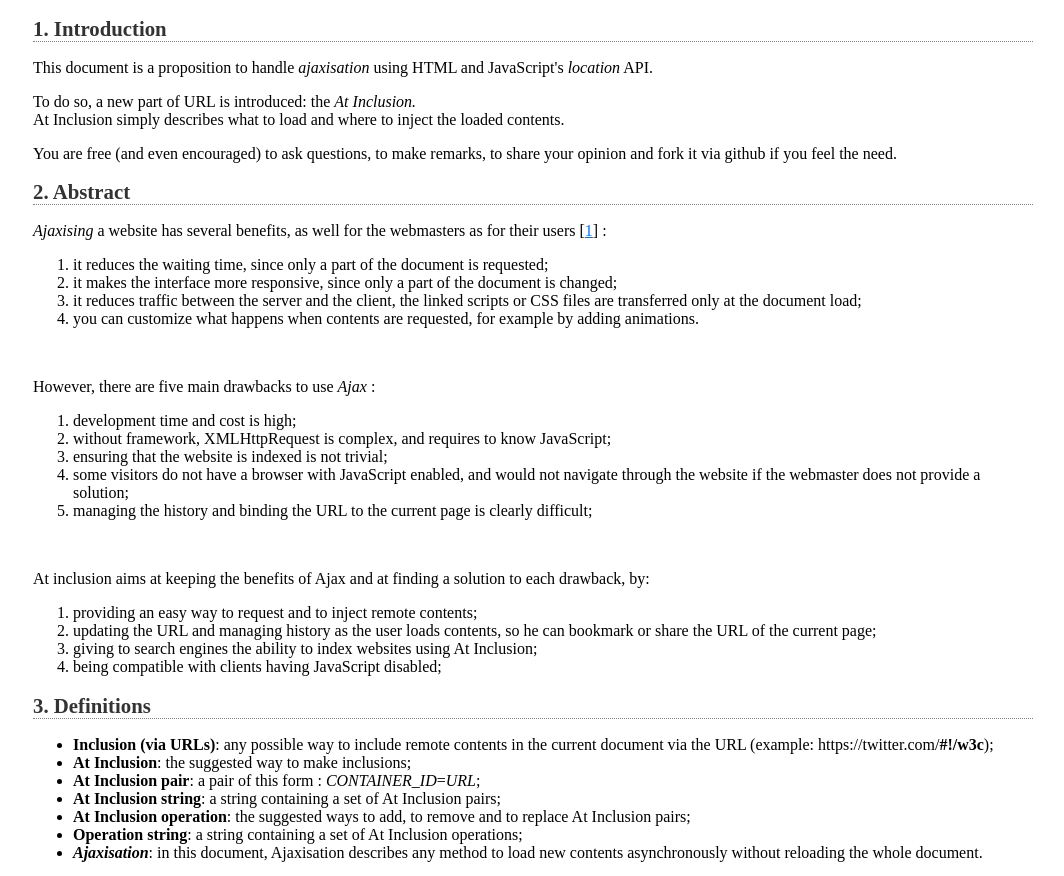
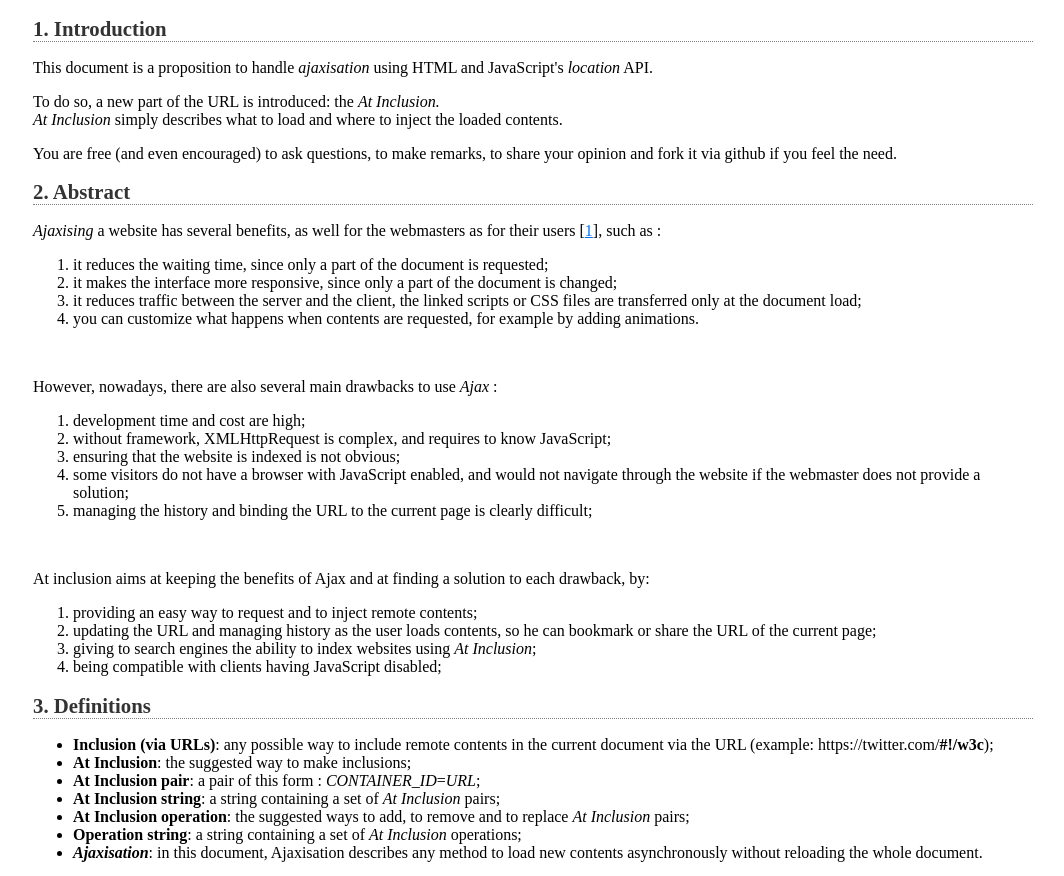
Before and after one commit to fflorent/At-Inclusion-Proposal, a plain HTML site: page index.html in a window 1280 px wide. Shown: the part 56-932 px from the top of the page, without its empty margins (107-1171 px from the left). Drawn offline with Linux system fonts and the light colour scheme.

Commit message:
some addtions...

```diff
--- a/index.html
+++ b/index.html
@@ -98,12 +98,12 @@
 
 			<h2>Introduction</h2>
 			<p>This document is a proposition to handle <i>ajaxisation</i> using HTML and JavaScript's <i>location</i> API.
-			<p>To do so, a new part of URL is introduced: the <i>At Inclusion.</i>
-				<br/>At Inclusion simply describes what to load and where to inject the loaded contents.</p>
+			<p>To do so, a new part of the URL is introduced: the <i>At Inclusion.</i>
+				<br/><i>At Inclusion</i> simply describes what to load and where to inject the loaded contents.</p>
 			<p>You are free (and even encouraged) to ask questions, to make remarks, to share your opinion and fork it via github if you feel the need.</p>
 
 			<h2>Abstract</h2>
-			<p><i>Ajaxising</i> a website has several benefits, as well for the webmasters as for their users [<a target="_blank" href="http://www.interaktonline.com/support/articles/Details/Ajax:+Asynchronously+Moving+Forward-Why+use+Ajax%3F.html?id_art=36&amp;id_asc=309">1</a>] : </p>
+			<p><i>Ajaxising</i> a website has several benefits, as well for the webmasters as for their users [<a target="_blank" href="http://www.interaktonline.com/support/articles/Details/Ajax:+Asynchronously+Moving+Forward-Why+use+Ajax%3F.html?id_art=36&amp;id_asc=309">1</a>], such as : </p>
 			<ol>
 				<li>it reduces the waiting time, since only a part of the document is requested; </li>
 				<li>it makes the interface more responsive, since only a part of the document is changed;</li>
@@ -111,11 +111,11 @@
 				<li>you can customize what happens when contents are requested, for example by adding animations.</li>
 			</ol>
 			<br/>
-			<p>However, there are five main drawbacks to use <i>Ajax</i> : </p>
+			<p>However, nowadays, there are also several main drawbacks to use <i>Ajax</i> : </p>
 			<ol>
-				<li>development time and cost is high;</li>
+				<li>development time and cost are high;</li>
 				<li>without framework, XMLHttpRequest is complex, and requires to know JavaScript;</li>
-				<li>ensuring that the website is indexed is not trivial;</li>
+				<li>ensuring that the website is indexed is not obvious;</li>
 				<li>some visitors do not have a browser with JavaScript enabled, and would not navigate through the website if the webmaster does not provide a solution;</li>
 				<li>managing the history and binding the URL to the current page is clearly difficult;</li>
 			</ol>
@@ -124,7 +124,7 @@
 			<ol>
 				<li>providing an easy way to request and to inject remote contents;</li>
 				<li>updating the URL and managing history as the user loads contents, so he can bookmark or share the URL of the current page;</li>
-				<li>giving to search engines the ability to index websites using At Inclusion;</li>
+				<li>giving to search engines the ability to index websites using <i>At Inclusion</i>;</li>
 				<li>being compatible with clients having JavaScript disabled;</li>
 			</ol>
 			<h2>Definitions</h2>
@@ -133,21 +133,21 @@
 					(example: https://twitter.com/<b>#!/w3c</b>);</li>
 				<li><b>At Inclusion</b>: the suggested way to make inclusions;</li>
 				<li><b>At Inclusion pair</b>: a pair of this form : <i>CONTAINER_ID</i>=<i>URL</i>;</li>
-				<li><b>At Inclusion string</b>: a string containing a set of At Inclusion pairs;</li>
-				<li><b>At Inclusion operation</b>: the suggested ways to add, to remove and to replace At Inclusion pairs;</li>
-				<li><b>Operation string</b>: a string containing a set of At Inclusion operations;</li>
+				<li><b>At Inclusion string</b>: a string containing a set of <i>At Inclusion</i> pairs;</li>
+				<li><b>At Inclusion operation</b>: the suggested ways to add, to remove and to replace <i>At Inclusion</i> pairs;</li>
+				<li><b>Operation string</b>: a string containing a set of <i>At Inclusion</i> operations;</li>
 				<li><b><i>Ajaxisation</i></b>: in this document, Ajaxisation describes any method to load new contents asynchronously without reloading the whole document.</li>
 			</ul>
 			<h2>Objectives</h2>
 
 			<h3>Ease of use</h3>
 			<p>Whereas XMLHttpRequest is a complex object for beginners (who often use libraries instead of it directly),
-				the feature must cover with an easy and rapid way the use case of the injection of remote HTML content, which is one of the most frequent.
+				the feature must cover with an easy and rapid way the use case of the injection of remote HTML content, which is one of the most frequently used.
 				<br/>A declarative approach would satisfy that constraint.</p>
 			<h3>Security strength</h3>
 			<p>The feature must prevent the user from creating security issues. The ability to handle <i>inclusions</i> in URLs is not only given to the webmaster, but also to anyone. </p>
 			<p>If the webmaster has not pointed out this issue, the user can easily create this kind of URL: <br/>http://mysite/mypage.html#<b>SOMEWHERE_UNEXPECTED=/something_I_dont_want_there.html</b></p>
-			<p>So the feature must go with a mechanism that gives the control to the webmaster to put <u>only what they want</u> and <u>only where they want</u>.</p>
+			<p>So the feature must go with a mechanism that gives the control to the webmaster to put <u>only the content they allow only where they allow</u>.</p>
 
 			<h3><i>Crawlability</i></h3>
 			<p>Making <i>crawlable</i> an <i>ajaxised</i> website is one of the hardest challenges for a webmaster.
@@ -160,23 +160,23 @@
 
 
 			<h2>The At Inclusion String</h2>
-			<p>At inclusion is a part of the structure of URL (like the query string), which gives the user-agent the contents to include in the document. An At Inclusion string is described by comma-separated series of pairs. Each pair contains :</p>
+			<p>At inclusion is a part of the structure of URL (like the query string), which gives the user-agent the contents to be included in the document. An <i>At Inclusion</i> string is described by comma-separated series of pairs. Each pair contains :</p>
 			<ul>
 				<li>the <b>key</b> which is the ID of the element where to inject the contents. We also name it the <b>target ID</b> and we call the matching element the <b>target element</b>;</li>
 				<li>the <b>value</b> which is the URL that leads to the contents to load. These contents are HTML content fragments.</li>
 			</ul>
 			<p>I do not know which elements can be a target. See <a href="#which_elements_can_be_a_target">Which elements can be a target</a>.</p>
-			<p>The At Inclusion string is located after the pathname, after the query string if it exists, and before the hash string.
-			An example of At Inclusion string is :</p>
+			<p>The <i>At Inclusion</i> string is located after the pathname, after the query string if it exists, and before the hash string.
+			An example of <i>At Inclusion</i> string is :</p>
 			<code>@id1=/to/my/remote/content.html,id2=relativepath/to/content.html</code>
-			<p>and an example of a full URL having an At Inclusion string :  </p>
+			<p>and an example of a full URL having an <i>At Inclusion</i> string :  </p>
 			<code>http://www.example.com/rep/mypage.html?query_key1=value1&amp;<b>@id1=/to/my/remote/content.html,id2=relativepath/to/content.html</b>#hashstring</code>
-			<p>When you set the At Inclusion string, only the contents of the targets whose URL have changed are updated (and the document is not fully reloaded).</p>
+			<p>When you set the <i>At Inclusion</i> string, only the contents of the targets whose URL have changed are updated (and the document is not fully reloaded).</p>
 			<p>When you change the content of a target element, the old content is put aside and removed from the document by the user-agent.
 				This old content will be referred below as the <b>default content</b>.</p>
 
-			<h3>Dealing with nested At Inclusion pairs</h3>
-			<p>Nested At Inclusion is the situation when you have a At Inclusion pair whose target exists only after another pair is loaded.</p>
+			<h3>Dealing with nested <i>At Inclusion</i> pairs</h3>
+			<p>Nested <i>At Inclusion</i> is the situation when you have a <i>At Inclusion</i> pair whose target exists only after another pair is loaded.</p>
 			<p>Let us name the first pair the <i>dependent</i> pair and the second the <i>depended</i> pair.<br/>The URL with these two pairs must have this form : </p>
 			<code style="font-size:14.3px">http://mysite/document.html@...<b>DEPENDED_TARGET</b>=DEPENDED_URL,...,<b><u>DEPENDED_TARGET.</u>DEPENDANT_TARGET</b>=DEPENDANT_URL</code>
 			<p>You would have noticed these two particularities : </p>
@@ -247,60 +247,61 @@
 
 
 			<h2>At Inclusion operations</h2>
-			<p>The At Inclusion operations consist in adding, replacing or removing pairs in the At Inclusion string. The string containing these operations will be referred further as the <b>operation string</b>.</p>
+			<p>The <i>At Inclusion</i> operations consist in adding, replacing or removing pairs in the <i>At Inclusion</i> string. The string containing these operations will be referred further as the <b>operation string</b>.</p>
 			<p>To remove an existing pair and restore the default content in the target, the operation string must include the minus (-) operator, followed by the target ID. For example: '@-target1'.</p>
 			<p>To add a new pair or to replace an existing one, the operation string must include the plus (+) operator followed by the pair to add/replace. For example: '@+target1=url1'.
-				<br/>In the case of an addition, the pair is appended to the At Inclusion string, and in the case of a replacement, the new pair takes the place of the old one</p>
+				<br/>In the case of an addition, the pair is appended to the <i>At Inclusion</i> string, and in the case of a replacement, the new pair takes the place of the old one</p>
 			<div class="note">
 				<p>NOTES: </p>
 				<ol>
 					<li>you can mix the operations. For example: "@+target1=url1,-target2,+target3=url3...";</li>
 					<li>The operation string must begin with '@+' or '@-';</li>
-					<li>The operation string and the At Inclusion string are dissimilar. Obviously, this kind of At Inclusion string would be meaningless : '@id1=url1,-id2,+id3=url2...'</li>
+					<li>The operation string and the <i>At Inclusion</i> string are dissimilar. Obviously, this kind of <i>At Inclusion</i> string would be meaningless : '@id1=url1,-id2,+id3=url2...';</li>
 					<li>In an operation string, if no operation is specified before a pair, the latest operator is reused.
-						For example, in "@+target1=url1,target2=url2,-target3", the second pair is not directly preceded by an operator, so the latest operator used (+) is reused.</li>
+						For example, in "@+target1=url1,target2=url2,-target3", the second pair is not directly preceded by an operator, so the latest operator used (+) is reused;</li>
+					<li>When the user copy the link location or when the cursors goes over a link with an operation string, the copied/displayed link must be the same as the new page location if they clicked on it.</li>
 				</ol>
 			</div>
 
 			<h2>Processing the requests</h2>
 			<!--<h3>Pairs treatment</h3>
-			<h4>In case of At Inclusion addition/replacement</h4>
+			<h4>In case of <i>At Inclusion</i> addition/replacement</h4>
 			<p>For each target, the user-agent runs the requests that can be run immediately (i.e. the target is not prefixed or is prefixed by a treated target). <br/>
 				In case of missing target, the user-agent cancels the request and sends an error (see below).<br/>
-			<p>When the user-agent receives an URL with an At Inclusion string, it requests the main page and the URL of the At Inclusion pairs in separate threads. <br/>
+			<p>When the user-agent receives an URL with an <i>At Inclusion</i> string, it requests the main page and the URL of the <i>At Inclusion</i> pairs in separate threads. <br/>
 				As the main document is parsed, if the URL is successfully requested, the user-agent replaces the target of a pair by its content.
 				Otherwise, the user-agent displays the content of the target element, and injects the chunk once the request is finished.</p>-->
 
 			<h3>Security with HTTP headers</h3>
-			<p>To avoid security issues, when processing the requests of the URLs in At Inclusion pairs, the user-agent sends the referer HTTP header (as usual), plus this header :</p>
+			<p>To avoid security issues, when processing the requests of the URLs in <i>At Inclusion</i> pairs, the user-agent sends the referer HTTP header (as usual), plus this header :</p>
 			<code>At-Inclusion-Target: <i>TARGET_ID</i></code>
 			<p>Then, the server-side configuration tells if the targeted file is designed to be used as an inclusion. If this is the case, the server looks at the permissions to include
 				the content of the file in the main document (using the referer) and at the specified target element (using At-Inclusion-Target). If the permission is <b>explicitly</b> given, the server sends back the content and includes in the response this header : </p>
 			<code>At-Inclusion-Allowed: true</code>
 			<p class="note">That header means that the permission is expressly given to include that content. If the response does not include this header, the user-agent must consider the response as if it was Forbidden (403). <br/>
 				Thus, it avoids security issues if the server is not configured.</p>
-			<p class="note">NOTE: a way to use CORS with At Inclusion needs to be discussed.</p>
+			<p class="note">NOTE: a way to use CORS with <i>At Inclusion</i> needs to be discussed.</p>
 
 			<h3>Error handling</h3>
 			<h4>The request failed</h4>
 			<p><b>Proposition 1 : </b>If the request failed, the user-agent must show the error (HTTP status code + message) in the target element.</p>
 			<p><b>Proposition 2 : </b>If the request failed, the user-agent must unload the whole document and display what the server returned instead (ex.: the 404 page).</p>
 			<h4>The target does not exist</h4>
-			<p>If the target does not exist, the user-agent must not request the URL, and must instead remove the pair from the At Inclusion string in the URL. <br/>
+			<p>If the target does not exist, the user-agent must not request the URL, and must instead remove the pair from the <i>At Inclusion</i> string in the URL. <br/>
 				Then, it sends an error (or a warning?) to be displayed in the consoles, with that message : "the target was not found for the pair <i>PAIR</i>".</p>
 			<h3>Pairs treatment</h3>
 			<p>Here is an activity diagram of how the requests would be handled: </p>
 			<p><img src="proposed_request_handle.png" style="width:90%" alt="activity diagram"/></p>
 
 
-			<h2>Setting At Inclusion pairs</h2>
+			<h2>Setting <i>At Inclusion</i> pairs</h2>
 			<h3>Through HTMLAnchor Element</h3>
-			<p>To create an At Inclusion hyperlink, the At Inclusion string must be specified in an href attribute of an anchor: </p>
+			<p>To create an <i>At Inclusion</i> hyperlink, the <i>At Inclusion</i> string must be specified in an href attribute of an anchor: </p>
 			<code>&lt;a href='@target1=/to/content1.html,target2=/to/content2.html...'>Link text&lt;/a></code>
 			<p>And one can also specify an operation string in it : </p>
 			<code>&lt;a href='@+target1=/to/content1.html...'>Link text&lt;/a></code>
 			<h3>Through window.location API (JavaScript)</h3>
-			<p>The location.atinclusion property gets or sets the At Inclusion string in the URL. Moreover, an operation string can also be given to the setter : </p>
+			<p>The location.atinclusion property gets or sets the <i>At Inclusion</i> string in the URL. Moreover, an operation string can also be given to the setter : </p>
 			<code>
 				location.atinclusion = '@target1=/to/content1.html';<br/>
 				location.atinclusion; <span class="comment">// == '@target1=/to/content1.html</span><br/>
@@ -309,7 +310,7 @@
 				location.atinclusion = '@-target2,+target3=/to/content3.html';<br/>
 				location.atinclusion; <span class="comment">// == '@target1=/to/content1.html,target3=/to/content3.html'</span><br/>
 			</code>
-			<p>When an At Inclusion string or an At Inclusion operation string is given to location directly, the behaviour is the same as above : </p>
+			<p>When an <i>At Inclusion</i> string or an <i>At Inclusion</i> operation string is given to location directly, the behaviour is the same as above : </p>
 			<code>
 				location = '@target1=/to/content1.html';<br/>
 				location.atinclusion; <span class="comment">// == '@target1=/to/content1.html'</span><br/>
@@ -319,23 +320,26 @@
 
 
 
-			<h2>Example of implementation</h2>
-			<p>A concrete example of implementation is given here : </p>
+			<h2>JS prototype</h2>
+			<p>A concrete prototype of implementation (in JS, though, but that is for an overview of the idea) is given here : </p>
 			<p><a href="http://fflorent.github.com/HUX" target="_blank">http://fflorent.github.com/HUX</a></p>
-			<p>Some points have not implemented yet, though: </p>
+			<p>In this site, each link uses At Inclusion. To test it, click on links in the menu. You will see the update of the URL in the location bar, for example : </p>
+			<p><a href="http://fflorent.github.com/HUX/?@container=contents/features.html,feature=contents/features/atinclusion.html">
+				http://fflorent.github.com/HUX/?@container=contents/features.html,feature=contents/features/atinclusion.html</a> (NOTE: the content must be outdated)</p>
+			<p>This site uses <i>At Inclusion</i> through the HUX Framework, that I develop.<br/>Some points have not implemented yet, though: </p>
 			<ul>
 				<li>the HTTP headers for security;</li>
 				<li>the dependent pairs are not prefixed.</li>
 			</ul>
-			<p>This site uses At Inclusion through the HUX Framework.</p>
-			<!--<p>At Inclusion is finally proposed to the WHATWG for these reasons : </p>
+			<p>So, Framework of this kind could be used for retro-compatibilities (with a lower performance, though).</p>
+			<p class="note">if you use IE 7/8/9, you may have noticed that At Inclusion pairs are converted to Hash bangs.</p>
+			<!--<p>Finally, At Inclusion is suggested to be implemented in user-agents for these reasons : </p>
 			<ul>
-				<li>to take advantage of implementation inside user-agents (for performance, the ability to add extra things we cannot with JavaScript, etc.);</li>
+				<li>to take advantage of implementation inside user-agents (such as the performance, the ability to add extra things we cannot with JavaScript, etc.);</li>
 				<li>to avoid the constraint of using server-side modules for indexation;</li>
+				<li>to
 				<li>to standardize the principle, to make people trust in the technology they finally would use (in term of security, sustainability).</li>
-			</ul>
-			-->
-
+			</ul>-->
 			<h2>Remaining questions</h2>
 			<p>Here are questions, needing to go further with that proposition</p>
 			<h3>Using At</h3>
@@ -346,7 +350,7 @@
 				that would stand for HTML fragment, would be a better choice ?</p>
 
 			<h3>Deal with several elements having the same ID</h3>
-			<p>Even if that it should never occur, how should the user-agent deal when the target ID of an At Inclusion pair matches with several elements ? </p>
+			<p>Even if that it should never occur, how should the user-agent deal when the target ID of an <i>At Inclusion</i> pair matches with several elements ? </p>
 			<p>I think the question is easy to answer: the user-agent injects the content in the first pair in the DOM matching the ID, and then raises a warning.</p>
 
 			<h3 id="which_elements_can_be_a_target">Which elements can be a target ?</h3>
@@ -354,7 +358,7 @@
 				a child element or text could be a target, except &lt;script&gt; and &lt;style&gt;</p>
 			<p>But what about elements that are not specified in the HTML5 specifications ?</p>
 			<h3>Events</h3>
-			<p>I think that there should be events that would go with the At Inclusion requests : </p>
+			<p>I think that there should be events that would go with the <i>At Inclusion</i> requests : </p>
 			<ul>
 				<li>on request begins</li>
 				<li>on request succeeded</li>
@@ -365,6 +369,7 @@
 			<h3>CSS / Animations ?</h3>
 			<p>I would also see the ability to apply specific CSS while the requests are running, and make animations before and after the targets are being updated.</p>
 			<p>The question is : how to trigger these animations ? Via Javascript ? Via CSS modifiers ? </p>
+
 		</div>
 	</body>
 </html>
```
